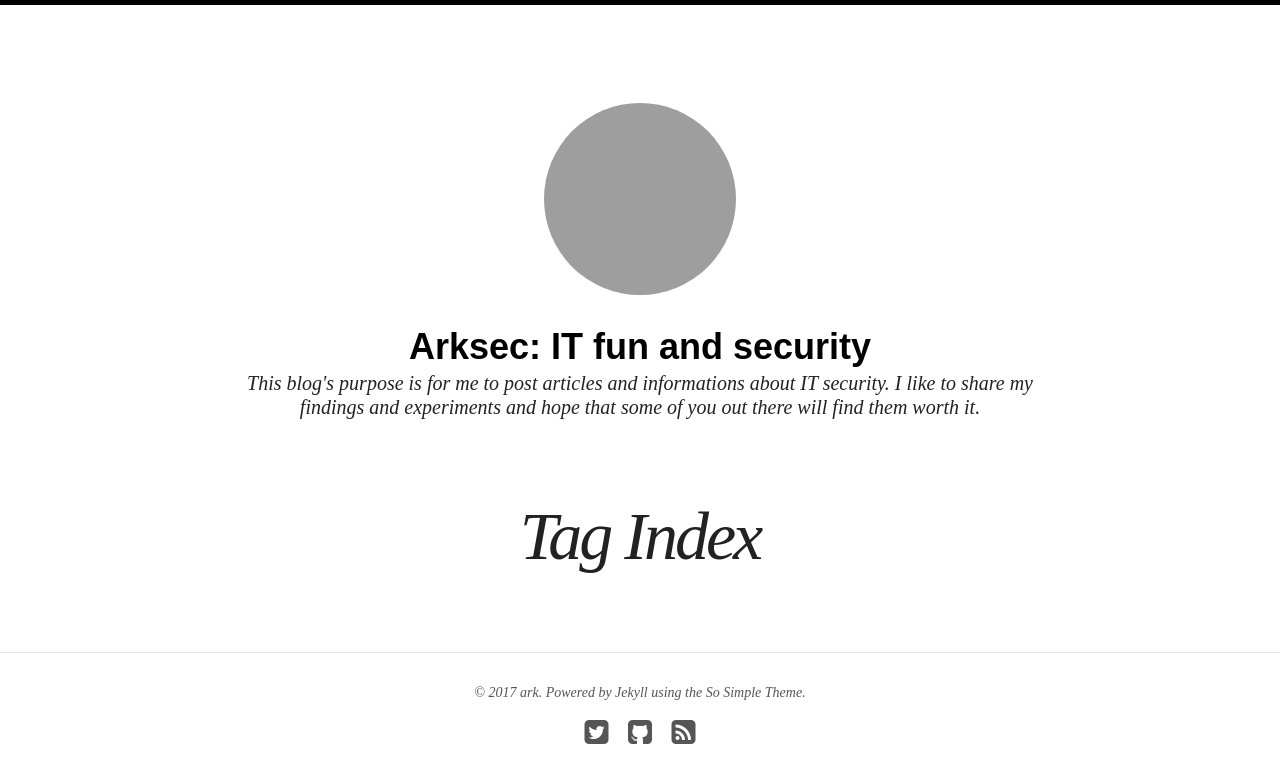
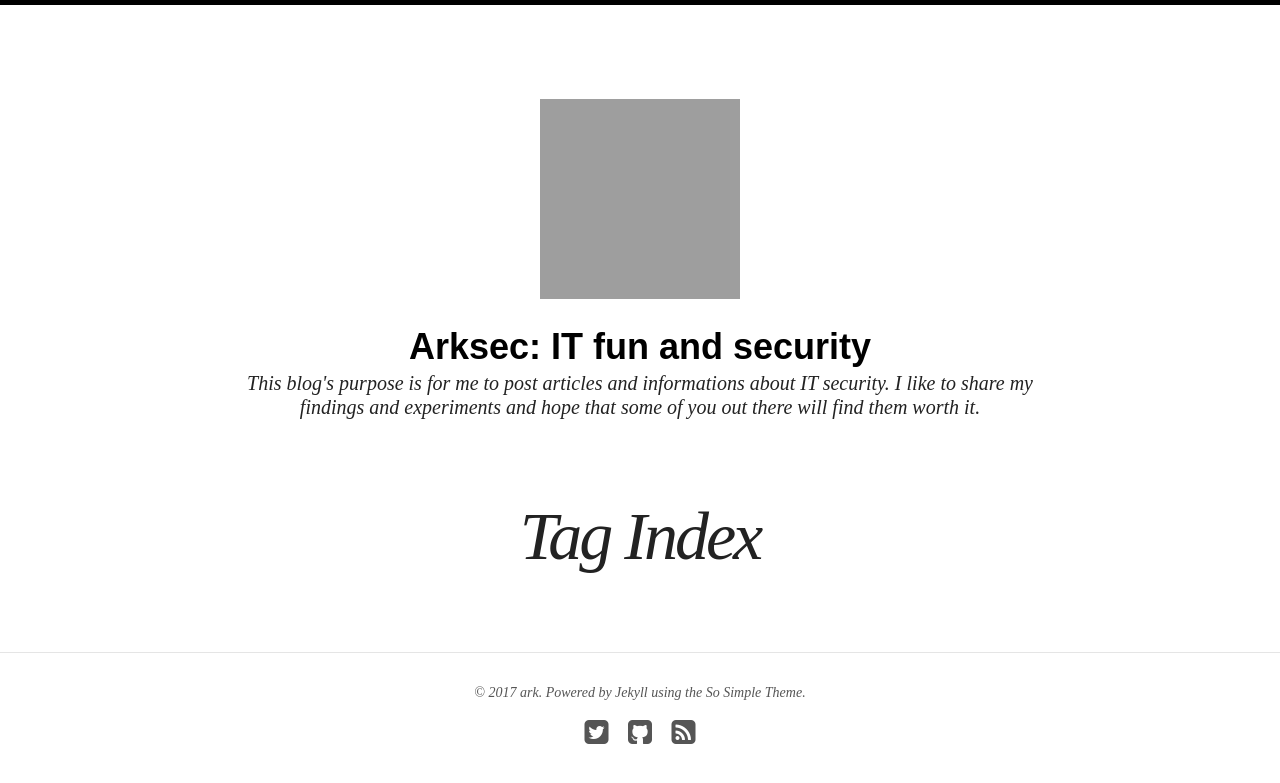
Before and after one commit to entropyqueen/entropyQueen.github.io, a Jekyll site: the page built from tags/index.md, in a window 1280 px wide. Shown: the top 783 px of the page. Built offline with Jekyll 4.4.1, drawn with Linux system fonts in a browser that asks for light colours; nearby versions of some CDN libraries.

Commit message:
Test banner

```diff
--- a/_sass/_masthead.scss
+++ b/_sass/_masthead.scss
@@ -37,21 +37,15 @@
   img {
     width: 100px;
     height: 100px;
-    @include animation-duration(1s);
-    @include animation-delay(.05s);
-    border: 4px solid $white;
-    @include rounded(100px); /* crops in a circle */
 
     @include media($medium) {
       width: 150px;
       height: 150px;
-      @include rounded(150px); /* crops in a circle */
     }
 
     @include media($large) {
       width: 200px;
       height: 200px;
-      @include rounded(200px); /* crops in a circle */
     }
   }
 }
```
